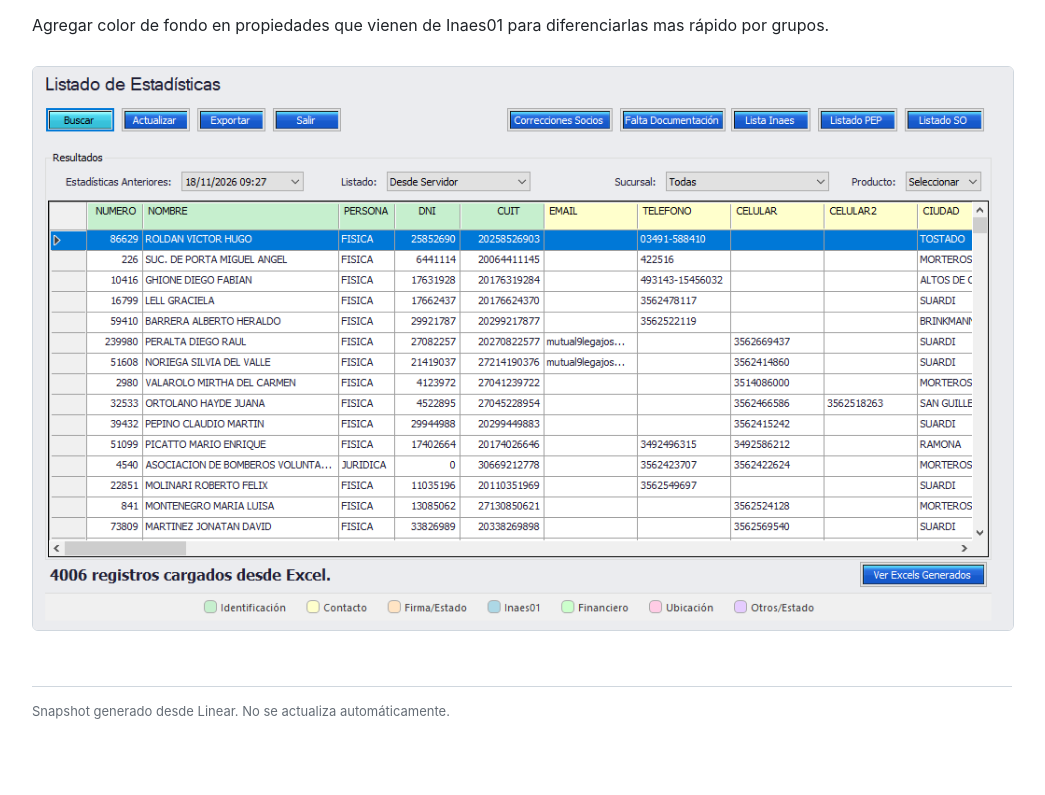
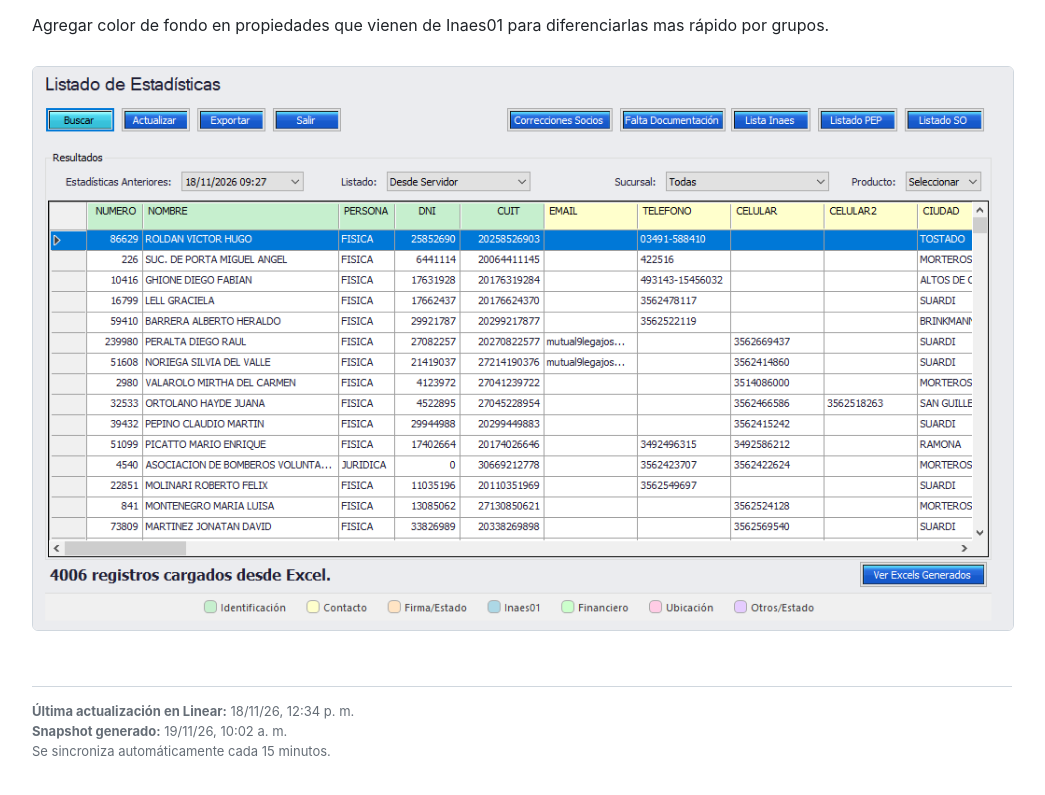
Before and after one commit to matiasmacarioo/linear-public, a website: page MUT-173.html in a window 1280 px wide. Shown: the part 3394-4189 px from the top of the page, without its empty margins (118-1163 px from the left). Before the commit the page ends 4155 px from the top, so only its background shows below. Drawn offline with Linux system fonts and the light colour scheme.

Commit message:
Sync Linear public snapshots

```diff
--- a/MUT-173.html
+++ b/MUT-173.html
@@ -52,6 +52,10 @@
 <p><img src="assets/MUT-173/image-7.png" alt="Imagen 7"></p>
 
 
-<footer>Snapshot generado desde Linear. No se actualiza automáticamente.</footer>
+<footer>
+  <div><strong>Última actualización en Linear:</strong> 18/11/26, 12:34 p. m.</div>
+  <div><strong>Snapshot generado:</strong> 19/11/26, 10:02 a. m.</div>
+  <div>Se sincroniza automáticamente cada 15 minutos.</div>
+</footer>
 </body>
 </html>
```
